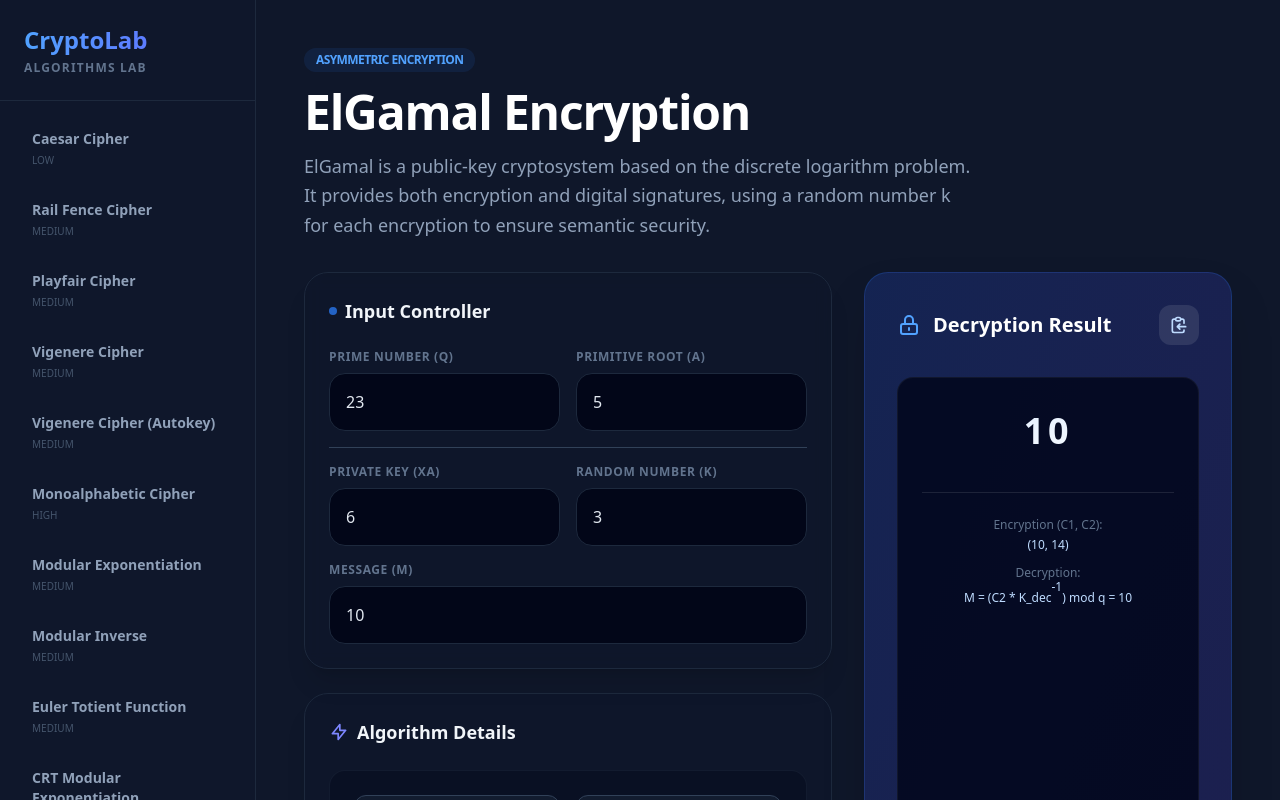
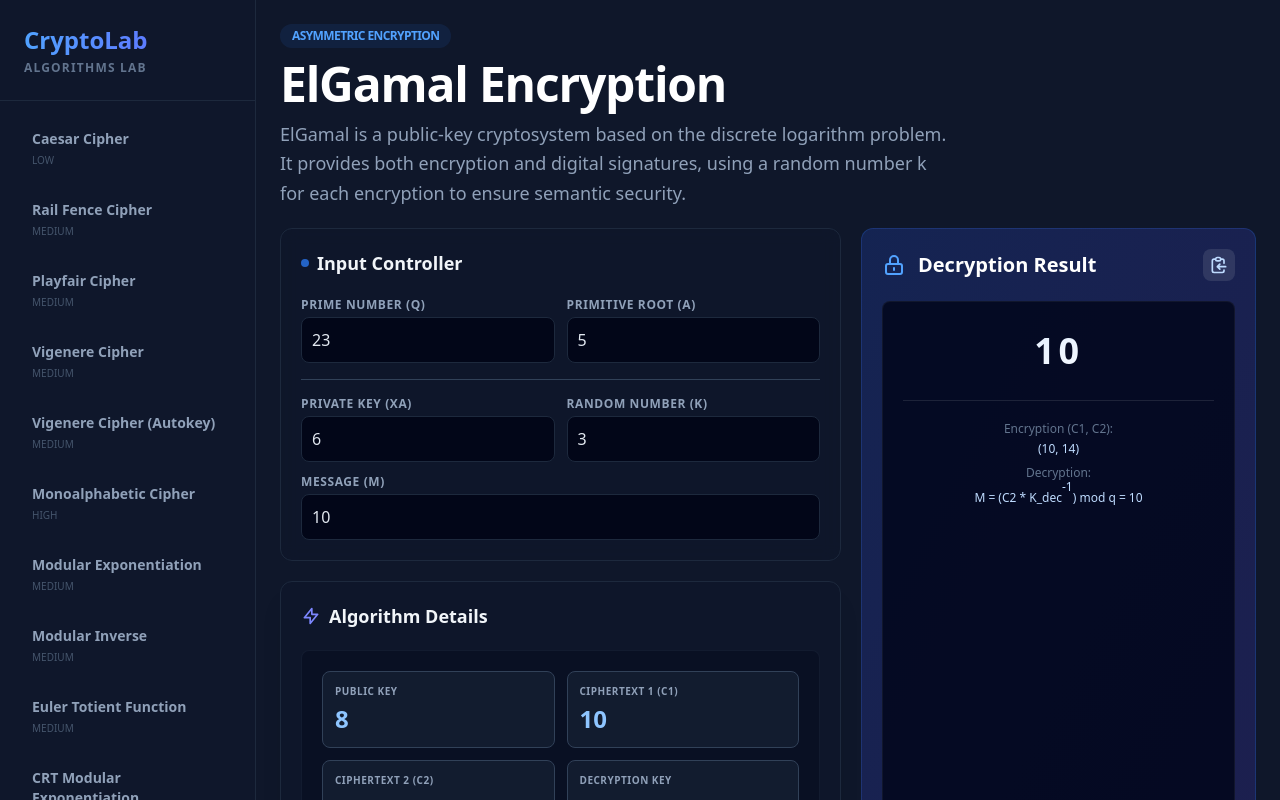
Before and after one commit to hotung9108/AlgoCrypt, a React (Vite) app: page /#/elgamal in a window 1280 px wide. Built offline with nearby package versions, Linux system fonts and the light colour scheme.

Commit message:
refactor: Apply compact UI design to RSAPage and ElGamalPage

```diff
--- a/src/pages/ElGamalPage.tsx
+++ b/src/pages/ElGamalPage.tsx
@@ -145,9 +145,9 @@ const ElGamalPage: React.FC = () => {
 
   return (
     <div className="flex flex-col md:flex-row h-screen bg-[#0f172a] text-slate-200 overflow-hidden">
-      <main className="flex-1 overflow-y-auto p-4 md:p-8 lg:p-12">
-        <div className="max-w-5xl mx-auto space-y-8">
-          <header className="space-y-4">
+      <main className="flex-1 overflow-y-auto p-4 md:p-5 lg:p-6">
+        <div className="max-w-5xl mx-auto space-y-5">
+          <header className="space-y-3">
             <div className="flex items-center gap-3">
               <span className="px-3 py-1 rounded-full bg-blue-500/10 text-blue-400 text-xs font-bold uppercase tracking-tighter">
                 Asymmetric Encryption
@@ -159,23 +159,23 @@ const ElGamalPage: React.FC = () => {
             </p>
           </header>
 
-          <div className="grid grid-cols-1 lg:grid-cols-12 gap-8">
-            <div className="lg:col-span-7 space-y-6">
-              <div className="bg-slate-900/50 border border-slate-800 rounded-3xl p-6 shadow-xl backdrop-blur-sm">
-                <h3 className="font-bold text-lg text-slate-100 flex items-center gap-2 mb-6">
+          <div className="grid grid-cols-1 lg:grid-cols-12 gap-5">
+            <div className="lg:col-span-7 space-y-5">
+              <div className="bg-slate-900/50 border border-slate-800 rounded-xl p-5 backdrop-blur-sm">
+                <h3 className="font-bold text-lg text-slate-100 flex items-center gap-2 mb-5">
                   <div className="w-2 h-2 rounded-full bg-blue-500 animate-pulse"></div>
                   Input Controller
                 </h3>
 
-                <div className="space-y-4">
-                  <div className="grid grid-cols-2 gap-4">
+                <div className="space-y-3">
+                  <div className="grid grid-cols-2 gap-3">
                     <div>
-                      <label className="block text-xs font-semibold text-slate-500 uppercase tracking-wider mb-2">Prime Number (q)</label>
+                      <label className="block text-xs font-semibold text-slate-400 uppercase tracking-wider mb-1 text-xs">Prime Number (q)</label>
                       <input
                         type="number"
                         value={q}
                         onChange={(e) => setQ(Math.max(2, parseInt(e.target.value) || 0))}
-                        className="w-full bg-slate-950 border border-slate-800 rounded-2xl p-4 text-slate-200 focus:ring-2 focus:ring-blue-500 focus:border-transparent outline-none transition-all"
+                        className="w-full bg-slate-950 border border-slate-800 rounded-lg p-2.5 text-slate-200 focus:ring-2 focus:ring-blue-500 focus:border-transparent outline-none transition-all"
                         placeholder="e.g., 23"
                       />
                       {qError && (
@@ -189,12 +189,12 @@ const ElGamalPage: React.FC = () => {
                     </div>
 
                     <div>
-                      <label className="block text-xs font-semibold text-slate-500 uppercase tracking-wider mb-2">Primitive Root (a)</label>
+                      <label className="block text-xs font-semibold text-slate-400 uppercase tracking-wider mb-1 text-xs">Primitive Root (a)</label>
                       <input
                         type="number"
                         value={a}
                         onChange={(e) => setA(Math.max(0, parseInt(e.target.value) || 0))}
-                        className="w-full bg-slate-950 border border-slate-800 rounded-2xl p-4 text-slate-200 focus:ring-2 focus:ring-blue-500 focus:border-transparent outline-none transition-all"
+                        className="w-full bg-slate-950 border border-slate-800 rounded-lg p-2.5 text-slate-200 focus:ring-2 focus:ring-blue-500 focus:border-transparent outline-none transition-all"
                         placeholder="e.g., 5"
                       />
                       {aError && (
@@ -209,14 +209,14 @@ const ElGamalPage: React.FC = () => {
                   </div>
 
                   <div className="border-t border-slate-700 pt-4 mt-4">
-                    <div className="grid grid-cols-2 gap-4">
+                    <div className="grid grid-cols-2 gap-3">
                       <div>
-                        <label className="block text-xs font-semibold text-slate-500 uppercase tracking-wider mb-2">Private Key (xA)</label>
+                        <label className="block text-xs font-semibold text-slate-400 uppercase tracking-wider mb-1 text-xs">Private Key (xA)</label>
                         <input
                           type="number"
                           value={xA}
                           onChange={(e) => setXA(Math.max(0, parseInt(e.target.value) || 0))}
-                          className="w-full bg-slate-950 border border-slate-800 rounded-2xl p-4 text-slate-200 focus:ring-2 focus:ring-blue-500 focus:border-transparent outline-none transition-all"
+                          className="w-full bg-slate-950 border border-slate-800 rounded-lg p-2.5 text-slate-200 focus:ring-2 focus:ring-blue-500 focus:border-transparent outline-none transition-all"
                           placeholder="e.g., 6"
                         />
                         {xAError && (
@@ -227,12 +227,12 @@ const ElGamalPage: React.FC = () => {
                       </div>
 
                       <div>
-                        <label className="block text-xs font-semibold text-slate-500 uppercase tracking-wider mb-2">Random Number (k)</label>
+                        <label className="block text-xs font-semibold text-slate-400 uppercase tracking-wider mb-1 text-xs">Random Number (k)</label>
                         <input
                           type="number"
                           value={k}
                           onChange={(e) => setK(Math.max(0, parseInt(e.target.value) || 0))}
-                          className="w-full bg-slate-950 border border-slate-800 rounded-2xl p-4 text-slate-200 focus:ring-2 focus:ring-blue-500 focus:border-transparent outline-none transition-all"
+                          className="w-full bg-slate-950 border border-slate-800 rounded-lg p-2.5 text-slate-200 focus:ring-2 focus:ring-blue-500 focus:border-transparent outline-none transition-all"
                           placeholder="e.g., 3"
                         />
                         {kError && (
@@ -245,12 +245,12 @@ const ElGamalPage: React.FC = () => {
                   </div>
 
                   <div>
-                    <label className="block text-xs font-semibold text-slate-500 uppercase tracking-wider mb-2">Message (M)</label>
+                    <label className="block text-xs font-semibold text-slate-400 uppercase tracking-wider mb-1 text-xs">Message (M)</label>
                     <input
                       type="number"
                       value={message}
                       onChange={(e) => setMessage(Math.max(0, parseInt(e.target.value) || 0))}
-                      className="w-full bg-slate-950 border border-slate-800 rounded-2xl p-4 text-slate-200 focus:ring-2 focus:ring-blue-500 focus:border-transparent outline-none transition-all"
+                      className="w-full bg-slate-950 border border-slate-800 rounded-lg p-2.5 text-slate-200 focus:ring-2 focus:ring-blue-500 focus:border-transparent outline-none transition-all"
                       placeholder="e.g., 10"
                     />
                     {messageError && (
@@ -262,36 +262,36 @@ const ElGamalPage: React.FC = () => {
                 </div>
               </div>
 
-              <div className="bg-slate-900/50 border border-slate-800 rounded-3xl p-6 shadow-xl overflow-hidden min-h-[400px]">
-                <h3 className="font-bold text-lg text-slate-100 mb-6 flex items-center gap-2">
+              <div className="bg-slate-900/50 border border-slate-800 rounded-xl p-5 shadow-xl overflow-hidden min-h-[400px]">
+                <h3 className="font-bold text-lg text-slate-100 mb-5 flex items-center gap-2">
                   <svg className="w-5 h-5 text-indigo-400" fill="none" viewBox="0 0 24 24" stroke="currentColor">
                     <path strokeLinecap="round" strokeLinejoin="round" strokeWidth={2} d="M13 10V3L4 14h7v7l9-11h-7z" />
                   </svg>
                   Algorithm Details
                 </h3>
-                <div className="flex items-center justify-center bg-slate-950/30 rounded-2xl border border-slate-800/50 p-6 min-h-[300px]">
-                  <div className="w-full space-y-4">
-                    <div className="grid grid-cols-2 gap-4">
-                      <div className="bg-slate-800/50 rounded-xl p-4 border border-slate-700">
-                        <div className="text-[10px] text-slate-400 uppercase font-bold tracking-wider mb-2">Public Key</div>
+                <div className="flex items-center justify-center bg-slate-950/30 rounded-lg border border-slate-800/50 p-5 min-h-[300px]">
+                  <div className="w-full space-y-3">
+                    <div className="grid grid-cols-2 gap-3">
+                      <div className="bg-slate-800/50 rounded-lg p-3 border border-slate-700">
+                        <div className="text-[10px] text-slate-400 uppercase font-bold tracking-wider mb-1">Public Key</div>
                         <div className="text-2xl font-bold text-blue-300">{yA}</div>
                       </div>
-                      <div className="bg-slate-800/50 rounded-xl p-4 border border-slate-700">
-                        <div className="text-[10px] text-slate-400 uppercase font-bold tracking-wider mb-2">Ciphertext 1 (C1)</div>
+                      <div className="bg-slate-800/50 rounded-lg p-3 border border-slate-700">
+                        <div className="text-[10px] text-slate-400 uppercase font-bold tracking-wider mb-1">Ciphertext 1 (C1)</div>
                         <div className="text-2xl font-bold text-blue-300">{C1}</div>
                       </div>
                     </div>
-                    <div className="grid grid-cols-2 gap-4">
-                      <div className="bg-slate-800/50 rounded-xl p-4 border border-slate-700">
-                        <div className="text-[10px] text-slate-400 uppercase font-bold tracking-wider mb-2">Ciphertext 2 (C2)</div>
+                    <div className="grid grid-cols-2 gap-3">
+                      <div className="bg-slate-800/50 rounded-lg p-3 border border-slate-700">
+                        <div className="text-[10px] text-slate-400 uppercase font-bold tracking-wider mb-1">Ciphertext 2 (C2)</div>
                         <div className="text-2xl font-bold text-indigo-300">{C2}</div>
                       </div>
-                      <div className="bg-slate-800/50 rounded-xl p-4 border border-slate-700">
-                        <div className="text-[10px] text-slate-400 uppercase font-bold tracking-wider mb-2">Decryption Key</div>
+                      <div className="bg-slate-800/50 rounded-lg p-3 border border-slate-700">
+                        <div className="text-[10px] text-slate-400 uppercase font-bold tracking-wider mb-1">Decryption Key</div>
                         <div className="text-2xl font-bold text-indigo-300">{K_dec}</div>
                       </div>
                     </div>
-                    <div className="bg-gradient-to-r from-blue-900/20 to-indigo-900/20 border border-blue-500/20 rounded-xl p-4 mt-4">
+                    <div className="bg-gradient-to-r from-blue-900/20 to-indigo-900/20 border border-blue-500/20 rounded-lg p-3 mt-3">
                       <div className="text-[10px] text-blue-300 uppercase font-bold tracking-wider mb-2">Formulas</div>
                       <div className="text-xs text-slate-300 space-y-1 font-mono">
                         <div><FormulaDisplay formula="YA = a^xA mod q" /></div>
@@ -304,9 +304,9 @@ const ElGamalPage: React.FC = () => {
               </div>
             </div>
 
-            <div className="lg:col-span-5 space-y-6">
-              <div className="bg-gradient-to-br from-blue-900/40 to-indigo-900/40 border border-blue-500/20 rounded-3xl p-8 shadow-2xl h-full flex flex-col">
-                <div className="flex items-center justify-between mb-8">
+            <div className="lg:col-span-5 space-y-5">
+              <div className="bg-gradient-to-br from-blue-900/40 to-indigo-900/40 border border-blue-500/20 rounded-xl p-5 h-full flex flex-col">
+                <div className="flex items-center justify-between mb-5">
                   <h3 className="font-bold text-xl text-white flex items-center gap-3">
                     <svg className="w-6 h-6 text-blue-400" fill="none" viewBox="0 0 24 24" stroke="currentColor">
                       <path strokeLinecap="round" strokeLinejoin="round" strokeWidth={2} d="M12 15v2m-6 4h12a2 2 0 002-2v-6a2 2 0 00-2-2H6a2 2 0 00-2 2v6a2 2 0 002 2zm10-10V7a4 4 0 00-8 0v4h8z" />
@@ -317,7 +317,7 @@ const ElGamalPage: React.FC = () => {
                     onClick={() => {
                       navigator.clipboard.writeText(decrypted.toString());
                     }}
-                    className="p-2.5 bg-white/10 hover:bg-white/20 rounded-xl transition-colors group"
+                    className="p-1.5 bg-white/10 hover:bg-white/20 rounded-lg transition-colors group"
                   >
                     <svg className="w-5 h-5 text-blue-200 group-hover:scale-110 transition-transform" fill="none" viewBox="0 0 24 24" stroke="currentColor">
                       <path strokeLinecap="round" strokeLinejoin="round" strokeWidth={2} d="M8 5H6a2 2 0 00-2 2v12a2 2 0 002 2h10a2 2 0 002-2v-1M8 5a2 2 0 002 2h2a2 2 0 002-2M8 5a2 2 0 012-2h2a2 2 0 012 2m0 0h2a2 2 0 012 2v3m2 4H10m0 0l3-3m-3 3l3 3" />
@@ -325,11 +325,11 @@ const ElGamalPage: React.FC = () => {
                   </button>
                 </div>
 
-                <div className="flex-1 bg-slate-950/80 border border-white/5 rounded-2xl p-6 overflow-y-auto scrollbar-hide mb-6">
+                <div className="flex-1 bg-slate-950/80 border border-white/5 rounded-lg p-5 overflow-y-auto scrollbar-hide mb-5">
                   <div className="text-4xl font-black tracking-widest text-center leading-relaxed bg-gradient-to-br from-blue-100 to-white bg-clip-text text-transparent mono">
                     {decrypted || 'DECRYPTING...'}
                   </div>
-                  <div className="mt-8 pt-6 border-t border-white/10 space-y-3 text-xs text-slate-400 mono">
+                  <div className="mt-5 pt-5 border-t border-white/10 space-y-2 text-xs text-slate-400 mono">
                     <div className="text-center">
                       <div className="text-slate-500 mb-1">Encryption (C1, C2):</div>
                       <div className="text-blue-200">({C1}, {C2})</div>
@@ -341,12 +341,12 @@ const ElGamalPage: React.FC = () => {
                   </div>
                 </div>
 
-                <div className="mt-4 pt-4 border-t border-white/10 grid grid-cols-2 gap-4">
-                  <div className="bg-white/5 rounded-2xl p-4">
+                <div className="mt-3 pt-3 border-t border-white/10 grid grid-cols-2 gap-3">
+                  <div className="bg-white/5 rounded-lg p-3">
                     <div className="text-[10px] text-blue-300 uppercase font-bold tracking-tighter mb-1">Public Key</div>
                     <div className="text-sm font-bold text-white">{yA}</div>
                   </div>
-                  <div className="bg-white/5 rounded-2xl p-4">
+                  <div className="bg-white/5 rounded-lg p-3">
                     <div className="text-[10px] text-blue-300 uppercase font-bold tracking-tighter mb-1">Shared Secret</div>
                     <div className="text-sm font-bold text-white">{K_enc}</div>
                   </div>
```
Also changed, not shown: src/pages/RSAPage.tsx (+42 -42 lines).
